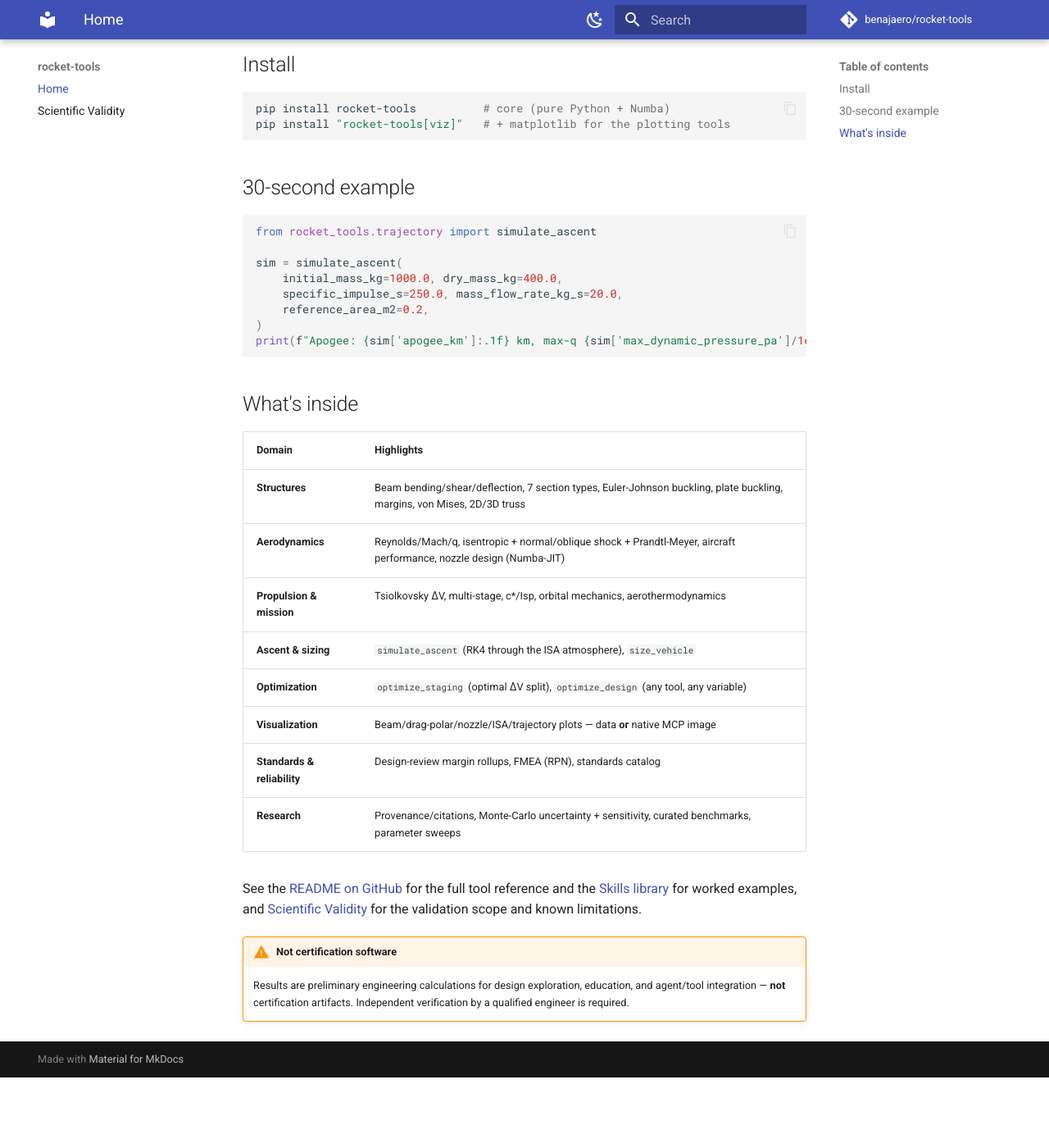
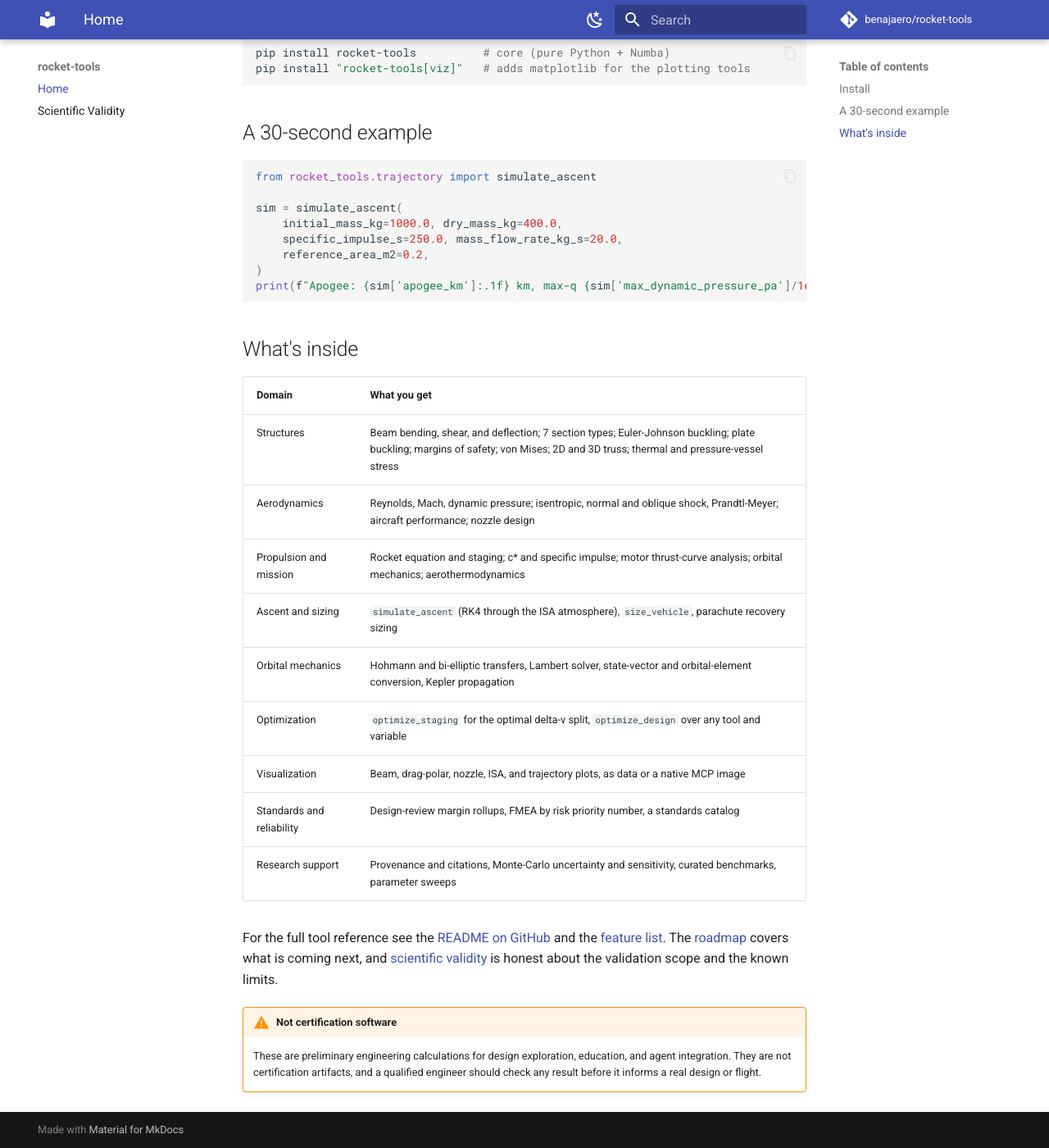
Before and after one commit to benajaero/rocket-tools, an MkDocs documentation site: the page built from docs/index.md, in a window 1280 px wide and 1400 px high, scrolled down 504 px. Shown: the whole window at 82% size. Built offline with MkDocs 1.6.1 and Material for MkDocs 9.7.7, drawn with Linux system fonts in a browser that asks for light colours; comment, search, counter and statistics services are not loaded; before the commit the page ends 1818 px from its top, so only the background shows below that; some of the changed text lies outside the part shown.

Commit message:
docs: add roadmap, feature list, and niche comparisons; humanise docs
- ROADMAP.md: current state, the ready-to-cut 0.5.0, themed future releases, path to 1.0,
  and the larger research subsystems honestly scoped.
- FEATURES.md: full 80-tool capability list by domain, platform features, and a 'how it
  compares' table vs OpenRocket/RASAero, CEA/RPA, NASTRAN/Ansys, GMAT/STK/poliastro, AeroSandbox.
- README: link Features/Roadmap, add a brief comparison section, refresh the description.
- docs/index.md: rewritten in plain voice (dropped the marketing tagline and em dashes).
- Point the stale docs/RELEASE_TODO.md at the new roadmap; refresh the package summary.

````diff
--- a/docs/index.md
+++ b/docs/index.md
@@ -1,28 +1,25 @@
 # 🚀 rocket-tools
 
-> **Engineering-grade aerospace computation. AI-native interface.**
+Fast, reference-validated aerospace engineering calculations, from beam deflection to
+atmospheric properties to a full ascent simulation. One shared core, reachable three ways:
 
-**rocket-tools** gives you fast, precise, *reference-validated* aerospace engineering
-calculations — from beam deflection to atmospheric properties to full ascent
-simulation — through three surfaces from one shared core:
+- a plain Python library,
+- a `rocket-tools` command line, and
+- an MCP server, so an AI agent can call the same validated calculations with structured
+  inputs and outputs.
 
-- a plain **Python library**,
-- a **`rocket-tools` CLI**, and
-- an **MCP server** so AI agents can call validated aerospace computations with
-  structured inputs and outputs.
-
-Every tool is validated against published references (NACA 1135, Anderson, Sutton &
-Biblarz, Curtis/Vallado, Roark), carries provenance you can query with `cite_tool`,
-and rejects unsafe/non-finite inputs at the schema boundary.
+Every tool is checked against a published reference (NACA 1135, Anderson, Sutton & Biblarz,
+Curtis, Vallado, Roark), carries provenance you can query with `cite_tool`, and rejects
+non-finite inputs at the schema boundary.
 
 ## Install
 
 ```bash
 pip install rocket-tools          # core (pure Python + Numba)
-pip install "rocket-tools[viz]"   # + matplotlib for the plotting tools
+pip install "rocket-tools[viz]"   # adds matplotlib for the plotting tools
 ```
 
-## 30-second example
+## A 30-second example
 
 ```python
 from rocket_tools.trajectory import simulate_ascent
@@ -37,23 +34,25 @@
 
 ## What's inside
 
-| Domain | Highlights |
-|--------|-----------|
-| **Structures** | Beam bending/shear/deflection, 7 section types, Euler-Johnson buckling, plate buckling, margins, von Mises, 2D/3D truss |
-| **Aerodynamics** | Reynolds/Mach/q, isentropic + normal/oblique shock + Prandtl-Meyer, aircraft performance, nozzle design (Numba-JIT) |
-| **Propulsion & mission** | Tsiolkovsky ΔV, multi-stage, c*/Isp, orbital mechanics, aerothermodynamics |
-| **Ascent & sizing** | `simulate_ascent` (RK4 through the ISA atmosphere), `size_vehicle` |
-| **Optimization** | `optimize_staging` (optimal ΔV split), `optimize_design` (any tool, any variable) |
-| **Visualization** | Beam/drag-polar/nozzle/ISA/trajectory plots — data **or** native MCP image |
-| **Standards & reliability** | Design-review margin rollups, FMEA (RPN), standards catalog |
-| **Research** | Provenance/citations, Monte-Carlo uncertainty + sensitivity, curated benchmarks, parameter sweeps |
+| Domain | What you get |
+|--------|--------------|
+| Structures | Beam bending, shear, and deflection; 7 section types; Euler-Johnson buckling; plate buckling; margins of safety; von Mises; 2D and 3D truss; thermal and pressure-vessel stress |
+| Aerodynamics | Reynolds, Mach, dynamic pressure; isentropic, normal and oblique shock, Prandtl-Meyer; aircraft performance; nozzle design |
+| Propulsion and mission | Rocket equation and staging; c* and specific impulse; motor thrust-curve analysis; orbital mechanics; aerothermodynamics |
+| Ascent and sizing | `simulate_ascent` (RK4 through the ISA atmosphere), `size_vehicle`, parachute recovery sizing |
+| Orbital mechanics | Hohmann and bi-elliptic transfers, Lambert solver, state-vector and orbital-element conversion, Kepler propagation |
+| Optimization | `optimize_staging` for the optimal delta-v split, `optimize_design` over any tool and variable |
+| Visualization | Beam, drag-polar, nozzle, ISA, and trajectory plots, as data or a native MCP image |
+| Standards and reliability | Design-review margin rollups, FMEA by risk priority number, a standards catalog |
+| Research support | Provenance and citations, Monte-Carlo uncertainty and sensitivity, curated benchmarks, parameter sweeps |
 
-See the [README on GitHub](https://github.com/benajaero/rocket-tools) for the full tool
-reference and the [Skills library](https://github.com/benajaero/rocket-tools/tree/main/skills)
-for worked examples, and [Scientific Validity](scientific-validity.md) for the validation
-scope and known limitations.
+For the full tool reference see the [README on GitHub](https://github.com/benajaero/rocket-tools)
+and the [feature list](https://github.com/benajaero/rocket-tools/blob/main/FEATURES.md). The
+[roadmap](https://github.com/benajaero/rocket-tools/blob/main/ROADMAP.md) covers what is
+coming next, and [scientific validity](scientific-validity.md) is honest about the
+validation scope and the known limits.
 
 !!! warning "Not certification software"
-    Results are preliminary engineering calculations for design exploration, education,
-    and agent/tool integration — **not** certification artifacts. Independent verification
-    by a qualified engineer is required.
+    These are preliminary engineering calculations for design exploration, education, and
+    agent integration. They are not certification artifacts, and a qualified engineer should
+    check any result before it informs a real design or flight.
--- a/pyproject.toml
+++ b/pyproject.toml
@@ -5,7 +5,7 @@
 [project]
 name = "rocket-tools"
 version = "0.4.1"
-description = "Aerospace engineering calculations for Python, CLI, and MCP agents"
+description = "Fast, reference-validated aerospace engineering calculations for Python, the CLI, and MCP agents"
 readme = "README.md"
 license = "Apache-2.0"
 license-files = ["LICENSE", "NOTICE"]
````
Also changed, not shown: FEATURES.md (added, +163 -0 lines), README.md (+12 -1 lines), ROADMAP.md (added, +105 -0 lines), docs/RELEASE_TODO.md (+5 -0 lines).
